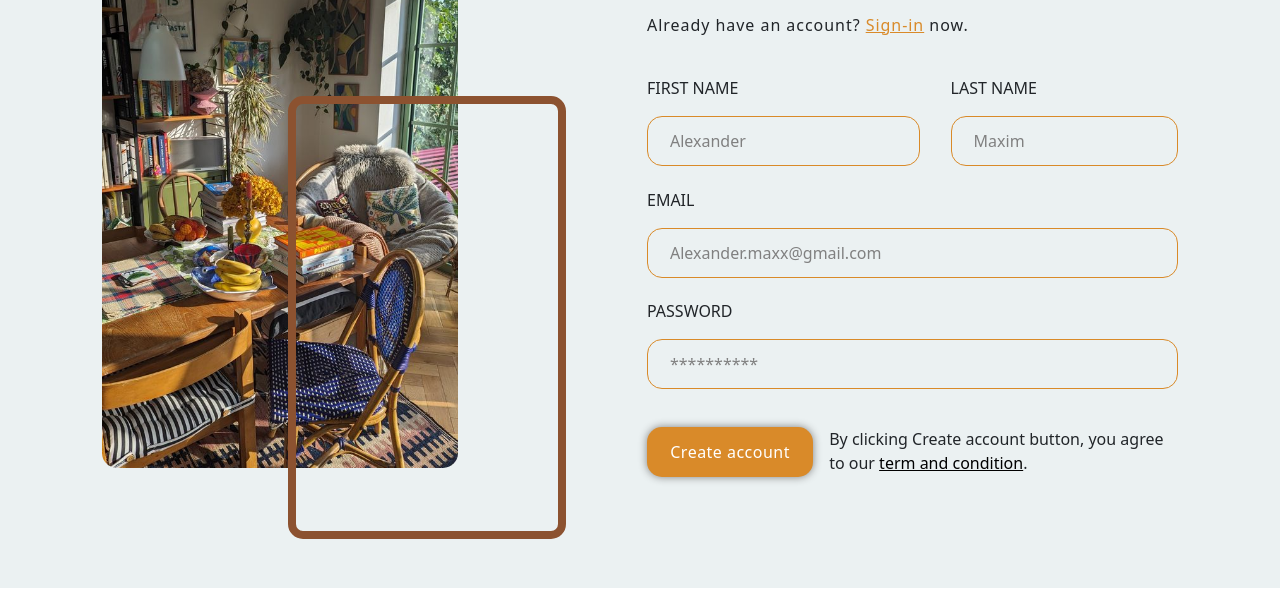
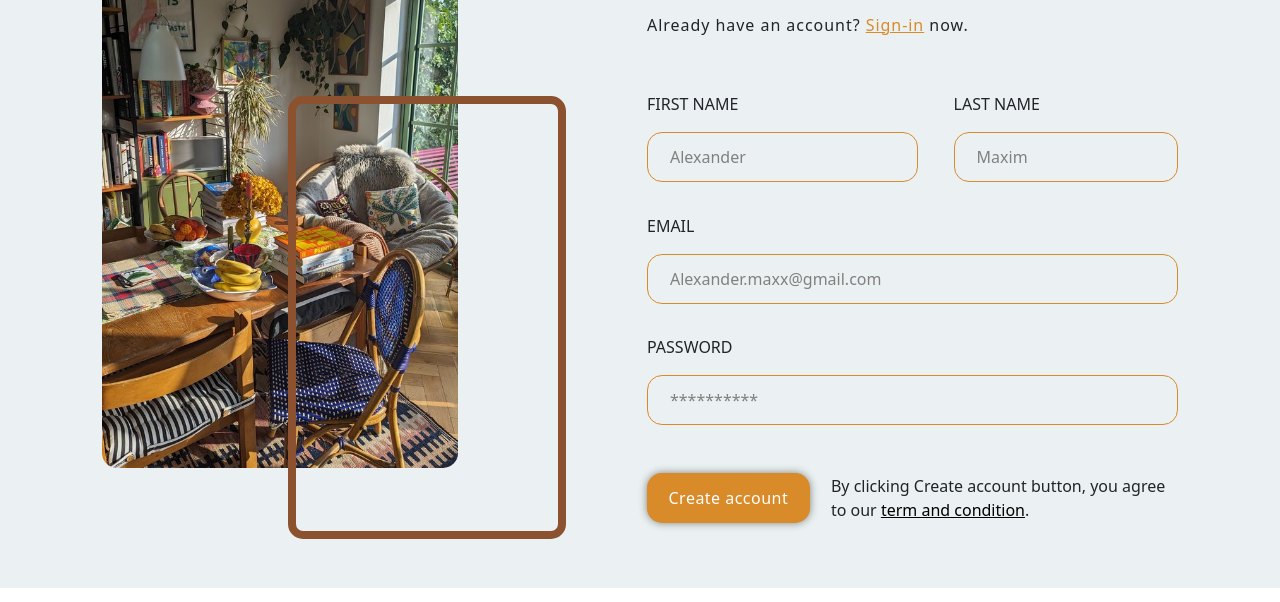
Before and after one commit to Mi-a15/WeCoffee, a plain HTML site: page index.html in a window 1280 px wide. Shown: the part 212-814 px from the top of the page. Drawn offline with nearby package versions, Linux system fonts and the light colour scheme.

Commit message:
Update index.html

```diff
--- a/index.html
+++ b/index.html
@@ -121,7 +121,7 @@
             display: grid;
             grid-template-columns: repeat(9,1fr);
             grid-template-rows: repeat(13,40px);
-            gap: 3%;
+            gap: 4%;
 
         }
 
```
